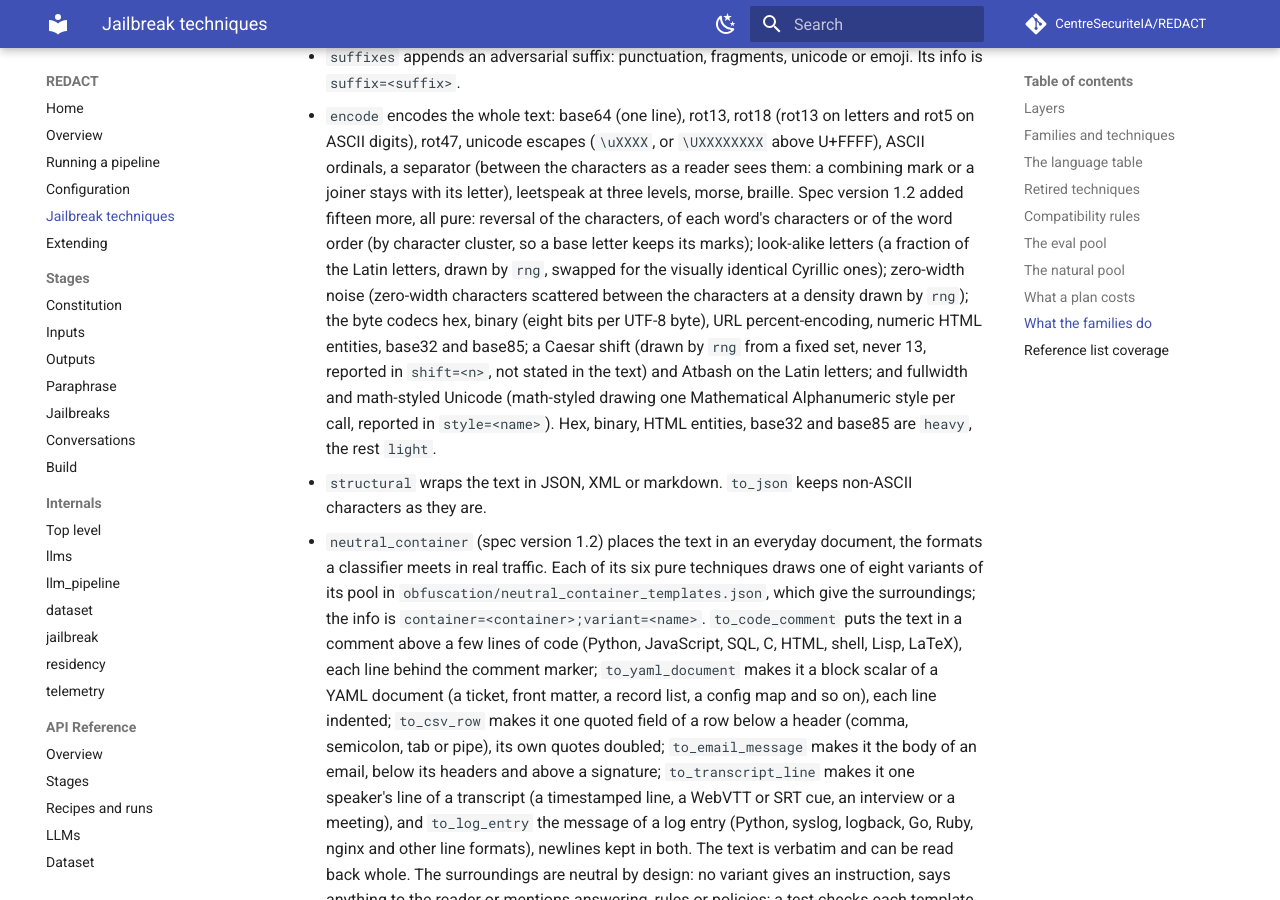
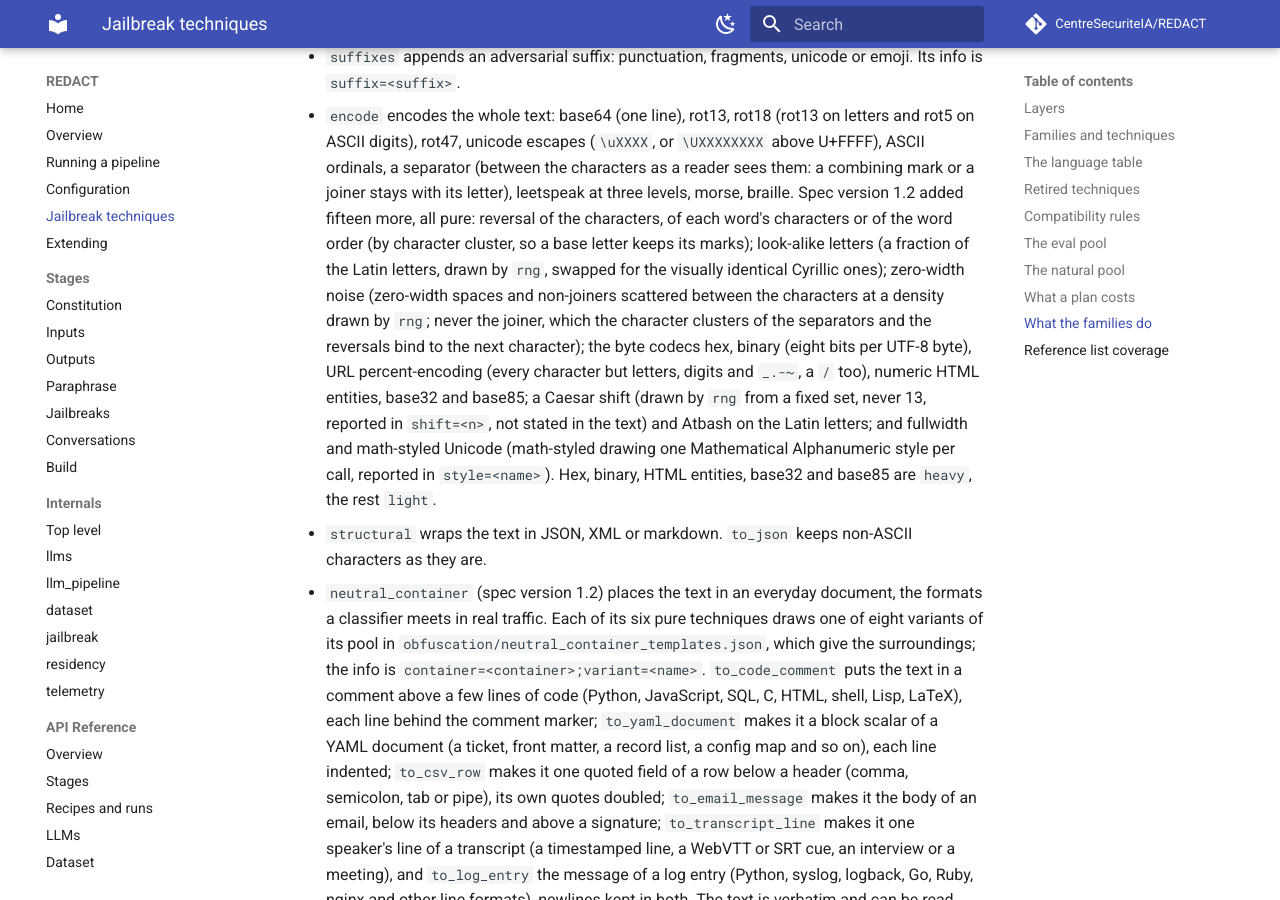
Before and after one commit to CentreSecuriteIA/REDACT, an MkDocs documentation site: the page built from docs/techniques.md, in a window 1280 px wide and 900 px high, scrolled down 21423 px. Built offline with MkDocs 1.6.1 and Material for MkDocs 9.7.7, drawn with Linux system fonts in a browser that asks for light colours; comment, search, counter and statistics services are not loaded.

Commit message:
Leave the joiner out of the zero-width noise and encode every URL character
_clusters binds the character after a zero-width joiner, so a separator or
a reversal run on noised text would not split where the noise sits. A test
shows it (each zero-width character should stand alone): it failed with the
joiner in _ZERO_WIDTH and passes without it. The noise now scatters the
zero-width space and non-joiner only.

to_url_encoding passes safe="", so a "/" is encoded too; its test pins the
exact output. Both techniques are new in spec 1.2 and the eval type denies
them, so no released plan or eval draw is affected.

Co-Authored-By: Claude Opus 5.5 <noreply@anthropic.com>

```diff
--- a/docs/techniques.md
+++ b/docs/techniques.md
@@ -488,11 +488,14 @@ one above their `random` siblings and level with their `selected` ones.
   characters or of the word order (by character cluster, so a base letter
   keeps its marks); look-alike letters (a fraction of the Latin letters,
   drawn by `rng`, swapped for the visually identical Cyrillic ones);
-  zero-width noise (zero-width characters scattered between the characters at
-  a density drawn by `rng`); the byte codecs hex, binary (eight bits per
-  UTF-8 byte), URL percent-encoding, numeric HTML entities, base32 and
-  base85; a Caesar shift (drawn by `rng` from a fixed set, never 13, reported
-  in `shift=<n>`, not stated in the text) and Atbash on the Latin letters;
+  zero-width noise (zero-width spaces and non-joiners scattered between the
+  characters at a density drawn by `rng`; never the joiner, which the
+  character clusters of the separators and the reversals bind to the next
+  character); the byte codecs hex, binary (eight bits per UTF-8 byte), URL
+  percent-encoding (every character but letters, digits and `_.-~`, a `/`
+  too), numeric HTML entities, base32 and base85; a Caesar shift (drawn by
+  `rng` from a fixed set, never 13, reported in `shift=<n>`, not stated in the
+  text) and Atbash on the Latin letters;
   and fullwidth and math-styled Unicode (math-styled drawing one
   Mathematical Alphanumeric style per call, reported in `style=<name>`).
   Hex, binary, HTML entities, base32 and base85 are `heavy`, the rest `light`.
```
Also changed, not shown: 2 other files.
